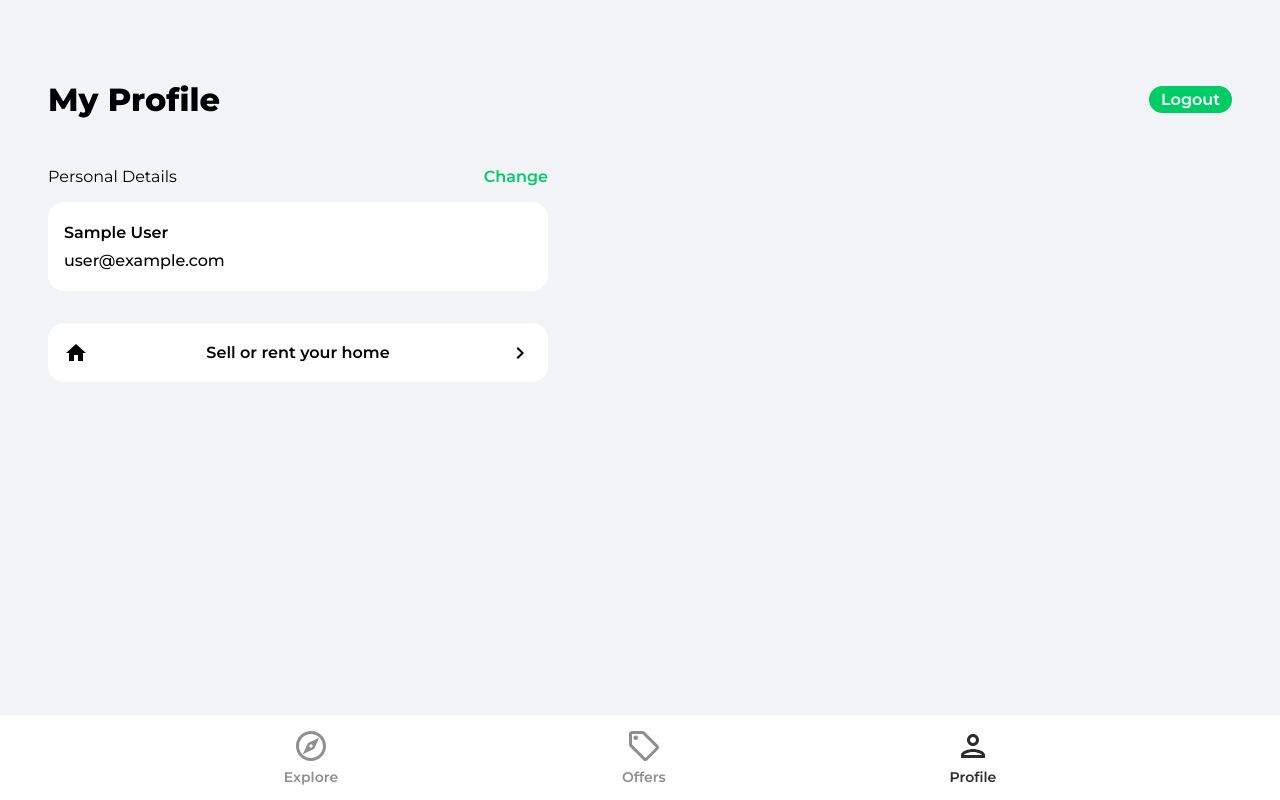
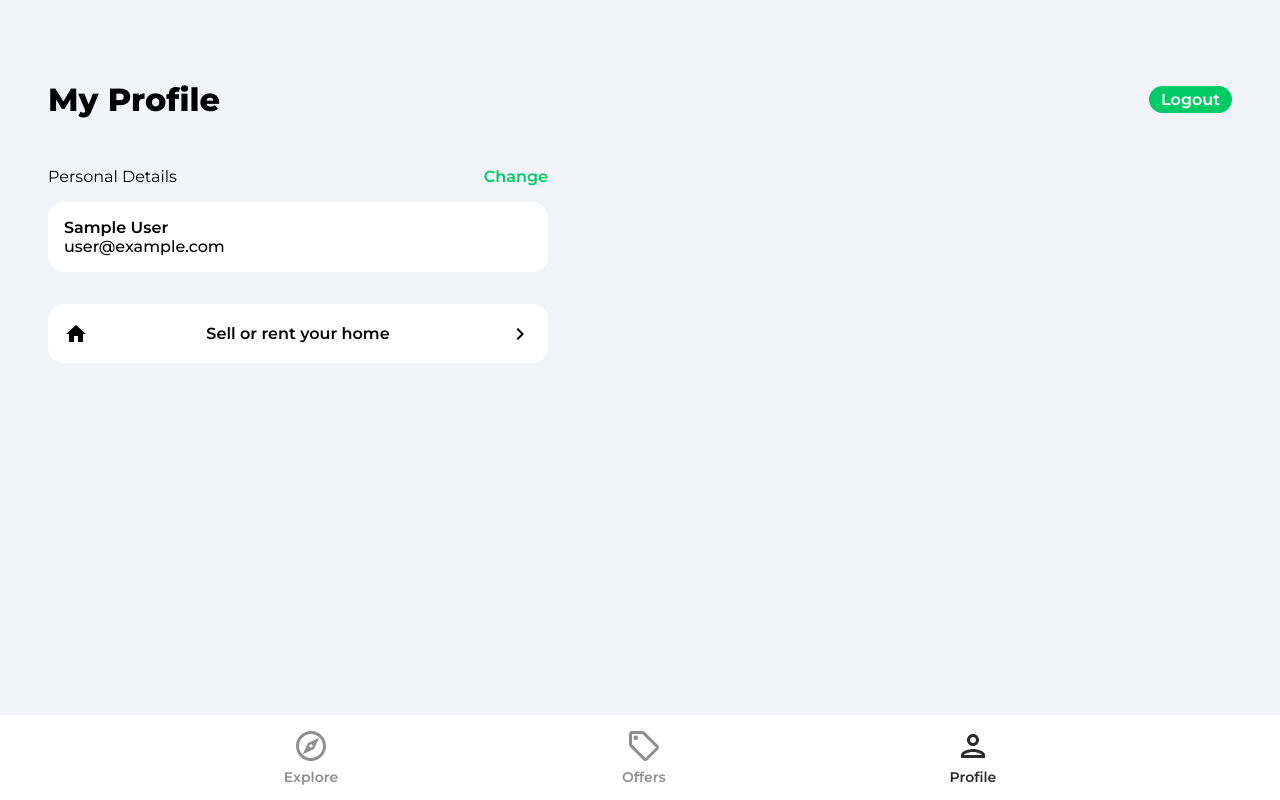
Before and after one commit to AshwiniParaye1/The_Home_Genies, a React (Create React App) app: page /profile in a window 1280 px wide. Built offline with nearby package versions, Linux system fonts and the light colour scheme; no server answers; sample sign-in values are in the browser's storage.

Commit message:
modified

```diff
--- a/src/index.css
+++ b/src/index.css
@@ -674,7 +674,7 @@ button {
 .profileEmailActive,
 .profileNameActive {
   all: unset;
-  margin: 0.3rem 0;
+  margin: 0.3  rem 0;
   font-weight: 600;
   width: 100%;
 }
--- a/src/pages/CreateListing.jsx
+++ b/src/pages/CreateListing.jsx
@@ -95,11 +95,11 @@ function CreateListing() {
 
           //fetching lat and long through address and validating the correct address
 
-          // geolocation.lat = data.results[0]?.geometry.location.lat ?? 0
+          geolocation.lat = data.results[0]?.geometry.location.lat ?? 0
 
-          // geolocation.lng = data.results[0]?.geometry.location.lng ?? 0
+          geolocation.lng = data.results[0]?.geometry.location.lng ?? 0
 
-          // location = data.status === 'ZERO_RESULTS' ? undefined : data.results[0]?.formatted_address
+          location = data.status === 'ZERO_RESULTS' ? undefined : data.results[0]?.formatted_address
 
 
           // if(location === undefined || location.includes('undefined')) {
@@ -172,13 +172,13 @@ function CreateListing() {
 
       delete formDataCopy.images
       delete formDataCopy.address
-      // location && (formDataCopy.location = location)
+      location && (formDataCopy.location = location)
       !formDataCopy.offer && delete formDataCopy.discountedPrice
 
       const docRef = await addDoc(collection(db, 'listings'), formDataCopy)
       setLoading(false)
       toast.success('Listing saved')
-      // navigate(`/category/${formDataCopy.type}/${docRef.id}`)
+      navigate(`/category/${formDataCopy.type}/${docRef.id}`)
 
     }
 
@@ -211,12 +211,12 @@ function CreateListing() {
 
 
   return (
-<div className='profile'>
+    <div className='profile'>
       <header>
         <p className='pageHeader'>Create a Listing</p>
       </header>
 
-      <main>
+      <main >
         <form onSubmit={onSubmit}>
           <label className='formLabel'>Sell / Rent</label>
           <div className='formButtons'>
```
